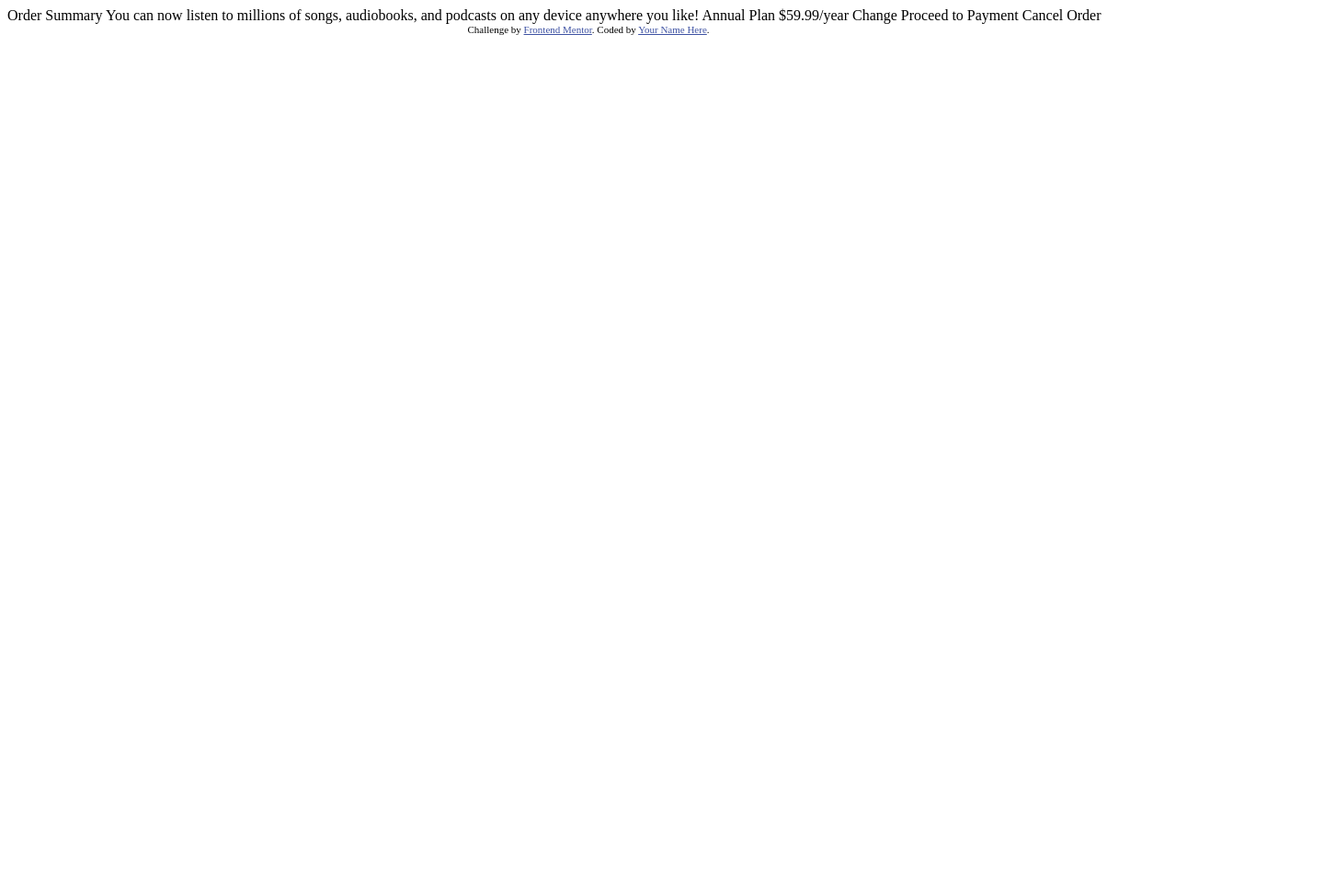
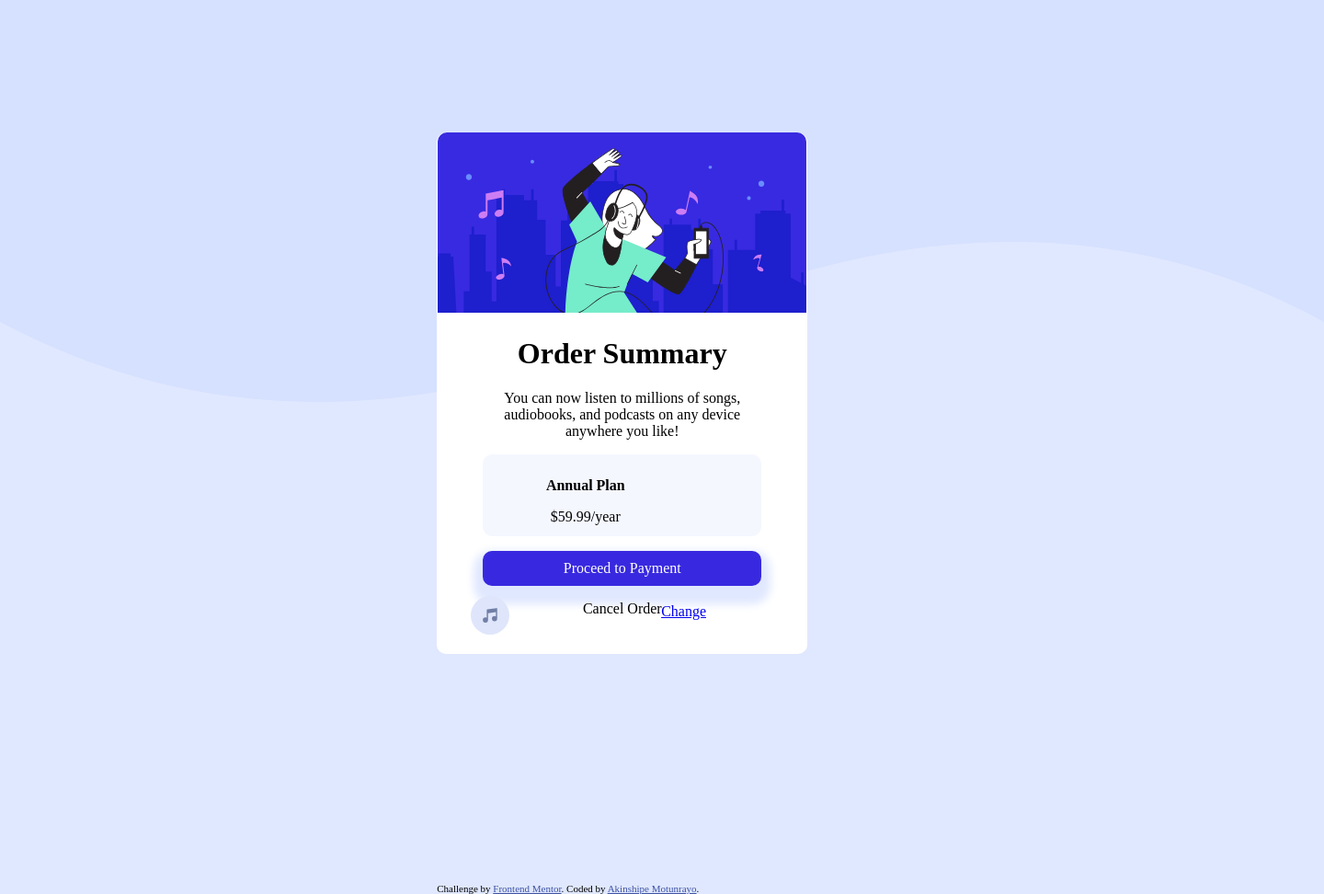
Before and after one commit to Rayo-git/challenge-1, a plain HTML site: page index.html in a window 1280 px wide. Shown: the whole page at 92% size, 1440 px wide, since content can reach past the window. Before the commit the page ends 800 px from the top, so only its background shows below. Drawn offline with Linux system fonts and the light colour scheme.

Commit message:
Add files via upload

```diff
--- a/index.html
+++ b/index.html
@@ -2,36 +2,64 @@
 <html lang="en">
 <head>
   <meta charset="UTF-8">
-  <meta name="viewport" content="width=device-width, initial-scale=1.0"> <!-- displays site properly based on user's device -->
+  <meta name="viewport" content="width=device-width, initial-scale=1.0">
 
   <link rel="icon" type="image/png" sizes="32x32" href="./images/favicon-32x32.png">
 
   <title>Frontend Mentor | Order summary card</title>
 
-  <!-- Feel free to remove these styles or customise in your own stylesheet 👍 -->
   <style>
-    .attribution { font-size: 11px; text-align: center; }
+    html{width:1440px; background-image: url(pattern-background-desktop.svg);
+    background-repeat: no-repeat; background-color: hsl(225, 100%, 94%);}
+
+    body{text-align: center; width: 28%;margin-left:33%; background-color: white;
+    border-radius: 10px; margin-top: 10%;}
+
+    .attribution { font-size: 11px; text-align: center;position: absolute; top: 120%; }
     .attribution a { color: hsl(228, 45%, 44%); }
+
+    p{font-size: 16px;}
+
+    .proceed{ background-color:hsl(245, 75%, 52%); color: white;
+    border-radius: 10px;padding: 10px 10px 10px 10px; margin-left: 50px;
+    margin-right: 50px;box-shadow: 0px 10px 10px 10px hsl(225, 100%, 94%);}
+    .proceed:hover{background-color: hsl(224, 23%, 55%);cursor: pointer;}
+
+    .annual{background-color: hsl(225, 100%, 98%);margin-left: 50px;
+    margin-right: 50px; border-radius: 10px;padding: 20px 10px 15px 10px;}
+
+    .img1{width: 99.5%;border-top-right-radius: 10px;border-top-left-radius: 10px;}
+
+    .img2{position: absolute;left: 40%; top: 81%; width:42px;}
+
+    .cancel{padding-bottom: 40px;margin-top: 10px;}
+    .cancel:hover{font-size: 17px; cursor: pointer;}
+    .second{position: relative; right: 40px; margin-bottom: -3px;}
   </style>
 </head>
 <body>
+<img class="img1" src="illustration-hero.svg" alt="">
 
-  Order Summary
+<h1><b>Order Summary</b></h1>
 
-  You can now listen to millions of songs, audiobooks, and podcasts on any
-  device anywhere you like!
+<p style="padding-left: 70px;padding-right: 70px;"> You can now listen to millions of songs, audiobooks,
+  and podcasts on any device anywhere you like!</p>
 
-  Annual Plan
-  $59.99/year
+<div class="annual">
+ <img class="img2" src="icon-music.svg" alt="">
 
-  Change
+   <p class="second" style="margin:5px;"><b>Annual Plan</b></p>
+   <p class="second">$59.99/year</p>
 
-  Proceed to Payment
-  Cancel Order
+   <a href="#" style="position: absolute;right: 40%;top: 82%;">Change</a>
+  </div>
+   <p class="proceed">Proceed to Payment</p>
+   <p class="cancel"> Cancel Order</p>
+ </body>
 
   <div class="attribution">
     Challenge by <a href="https://www.frontendmentor.io?ref=challenge" target="_blank">Frontend Mentor</a>.
-    Coded by <a href="#">Your Name Here</a>.
+    Coded by <a href="#">Akinshipe Motunrayo</a>.
   </div>
-</body>
+
 </html>
```
